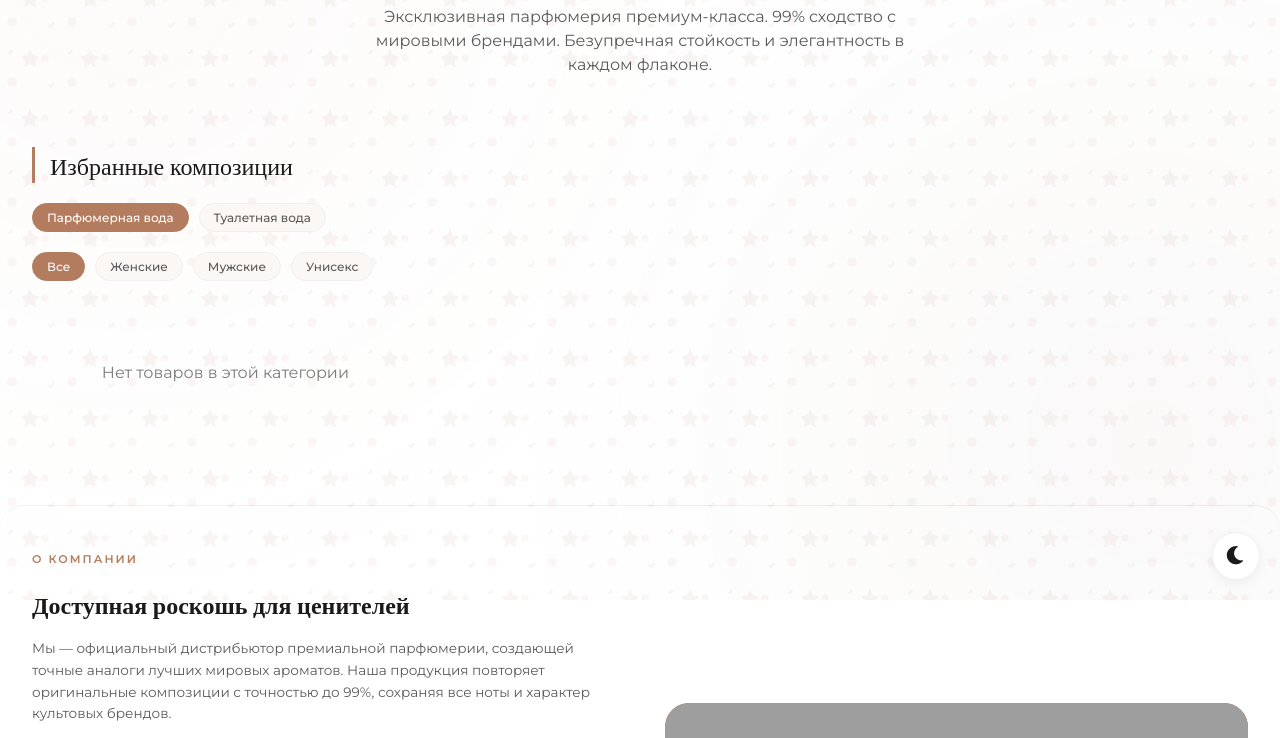
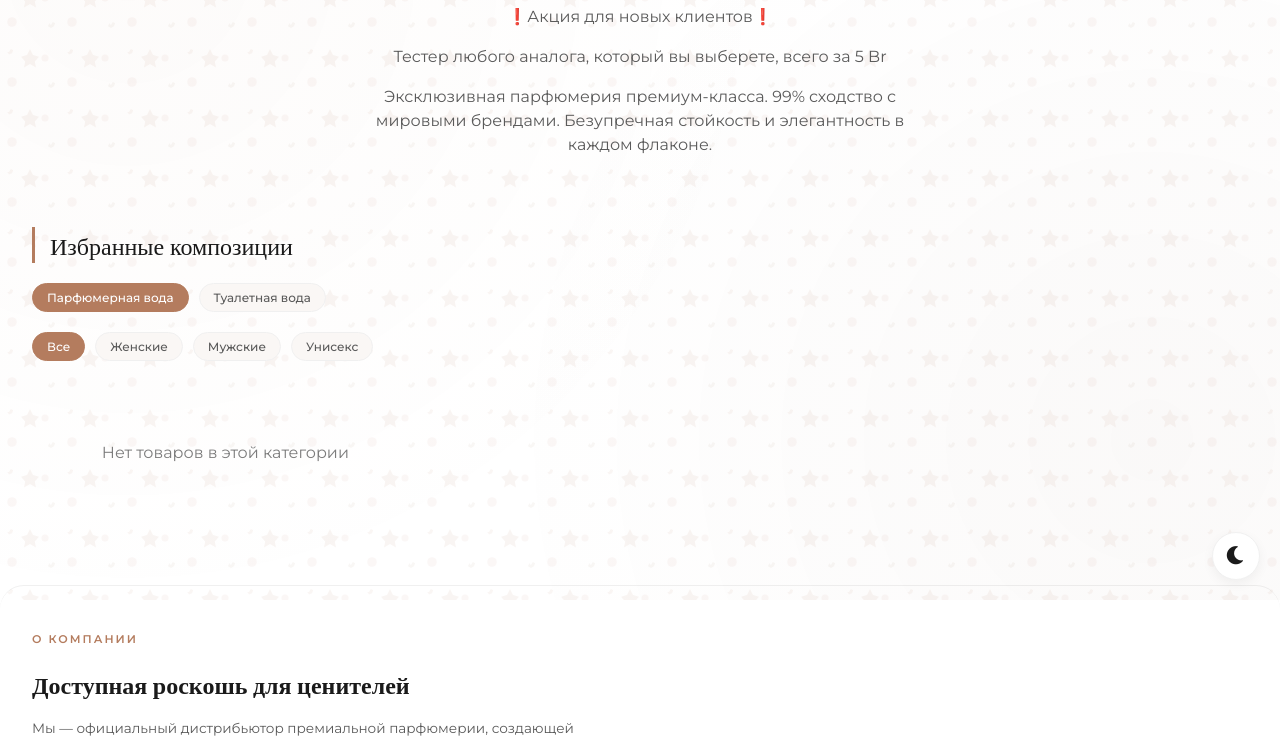
Before and after one commit to nkozoriz709-hash/AERE, a plain HTML site: page index.html in a window 1280 px wide. Shown: the part 200-938 px from the top of the page. Drawn offline with nearby package versions, Linux system fonts and the light colour scheme; no server answers; grey boxes are pictures that could not be loaded.

Commit message:
Update index.html

```diff
--- a/index.html
+++ b/index.html
@@ -42,6 +42,8 @@
     <div class="container">
         <div class="hero">
             <h1>Ароматы, которые вдохновляют</h1>
+            <p>❗️Акция для новых клиентов❗️</p>
+            <p>Тестер любого аналога, который вы выберете, всего за 5 Br</p>
             <p>Эксклюзивная парфюмерия премиум-класса. 99% сходство с мировыми брендами. Безупречная стойкость и элегантность в каждом флаконе.</p>
         </div>
 
```
